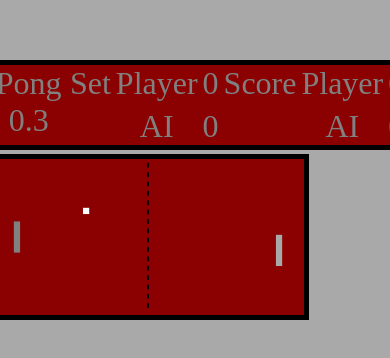
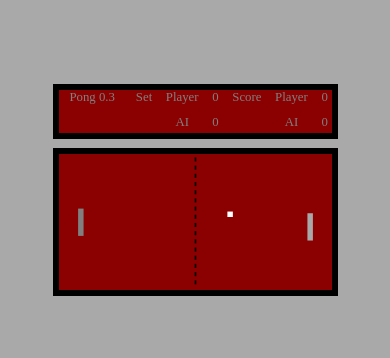
Before and after one commit to MaciejWislowski/Pong, a plain HTML site: page index.html in a window 390 px wide. Shown: the part 230-588 px from the top of the page. Drawn offline with Linux system fonts and the light colour scheme.

Commit message:
Update 0.41

```diff
--- a/script.js
+++ b/script.js
@@ -3,7 +3,11 @@ const canvas = document.querySelector('canvas');
 const ctx = canvas.getContext('2d');
 let docWidth = document.body.clientWidth;
 
-canvas.width = docWidth * 0.8;
+const scoreBoard = document.querySelector('scoreboard');
+
+
+
+canvas.width = docWidth * 0.7;
 canvas.height = canvas.width * 0.5;
 
 const cw = canvas.width;
@@ -122,16 +126,16 @@ function collistions() {
     if (ballX <= 0) {
         ballX = cw/2-ballSize/2;
         ballY = ch/2-ballSize/2;
-        ballSpeedX = 4;
-        ballSpeedY = 4;
+        ballSpeedX = 0.004 * cw;
+        ballSpeedY = 0.004 * cw;
         aiScore++;
         document.getElementById('0002').innerHTML = aiScore;
     }
     if (ballX >=cw-ballSize) {
         ballX = cw/2-ballSize/2;
         ballY = ch/2-ballSize/2;
-        ballSpeedX = -4;
-        ballSpeedY = -4;
+        ballSpeedX = -0.004 * cw;
+        ballSpeedY = -0.004 * cw;
         playerScore++;
         document.getElementById('0001').innerHTML = playerScore;
     }
@@ -200,16 +204,16 @@ function playerPosition(e) {
 // Ball speed change
 function speedUp() {
     if (ballSpeedX >0 && ballSpeedX < ballSpeedMax) {
-        ballSpeedX += 0.5;
+        ballSpeedX += 0.0005 *cw;
     }
     else if (ballSpeedX < 0 && ballSpeedX > -ballSpeedMax) {
-        ballSpeedX -= 0.5;
+        ballSpeedX -= 0.0005 *cw;
     }
     if (ballSpeedY >0 && ballSpeedY < ballSpeedMax) {
-        ballSpeedY += 0.1;
+        ballSpeedY += 0.0001 *cw;
     }
     else if (ballSpeedY < 0 && ballSpeedY > -ballSpeedMax) {
-        ballSpeedY -= 0.1;
+        ballSpeedY -= 0.0001 *cw;
     }
 }
 
--- a/style.css
+++ b/style.css
@@ -1,7 +1,4 @@
-@font-face {
-    font-family: pixelll;
-    src: url("fonts/PixelFJVerdana12pt.ttf");
-}
+
 body {
     margin: 0;
     padding: 0;
@@ -14,7 +11,7 @@ body {
 }
 
 canvas {
-    border: 5px solid black;
+    border: 0.4rem solid black;
     cursor: none;
 }
 
@@ -22,7 +19,7 @@ canvas {
     display: grid;
     grid-template-rows: auto auto;
 
-    row-gap: 5px;
+    row-gap: 1rem;
 }
 
 .scoreboard {
@@ -30,12 +27,13 @@ canvas {
     grid-template-areas:
     'title title title set spt sps score scpt scps'
     'title title title set sat sas score scat scas';
-    row-gap: 5px;
-    column-gap: 5px;
-    border: 5px solid black;
+    row-gap: 0.4rem;
+    column-gap: 0.4rem;
+    border: 0.4rem solid black;
     background-color: darkred;
-    width: 99.2%;
+
     height: 90%;
+
 }
 
 .sc {
@@ -43,8 +41,20 @@ canvas {
     vertical-align: middle;
     font-size: 200%;
     color: grey;
-    font-family: pixelll;
 }
+
+@media only screen and (max-width: 800px) {
+    .sc {
+      font-size: 80%;
+    }
+  }
+
+  @media only screen and (max-width: 300px) {
+    .sc {
+      font-size: 20%;
+    }
+  }
+
 
 .sc1 {
     grid-area: title;
```
